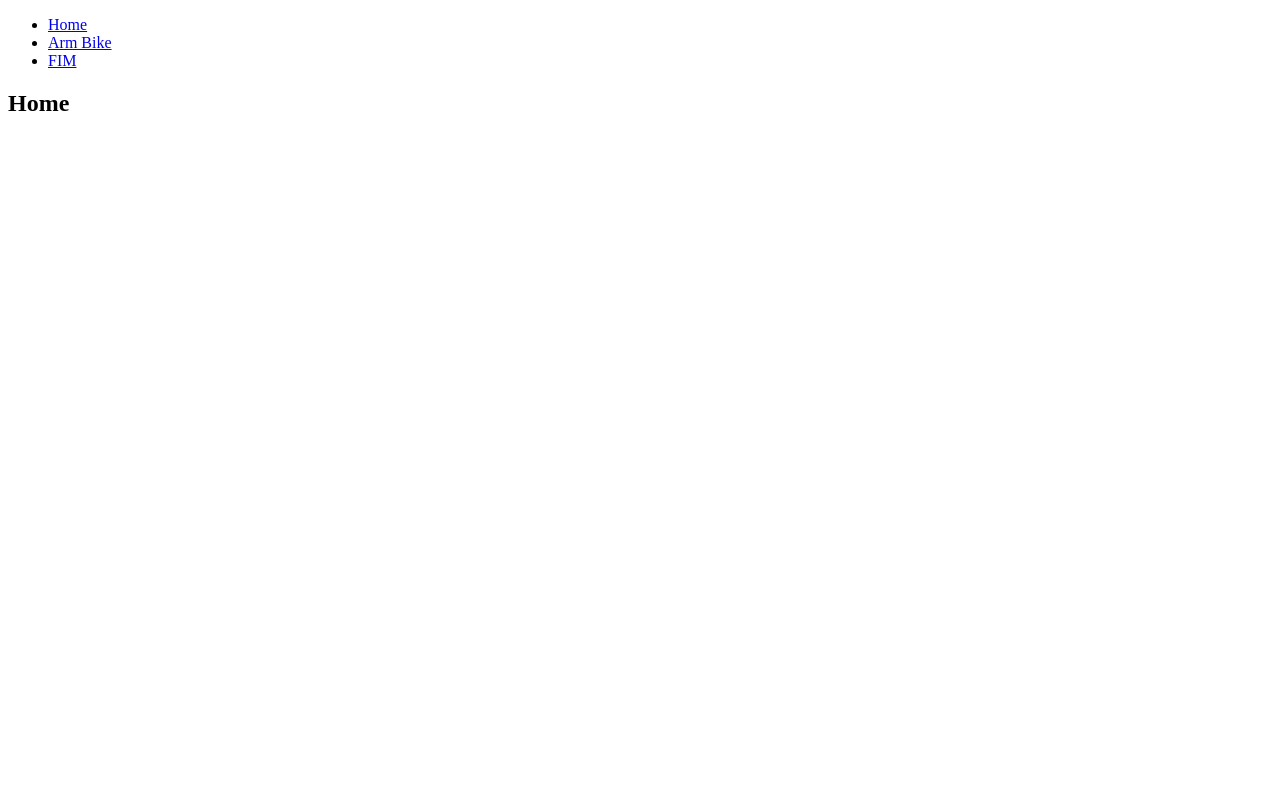
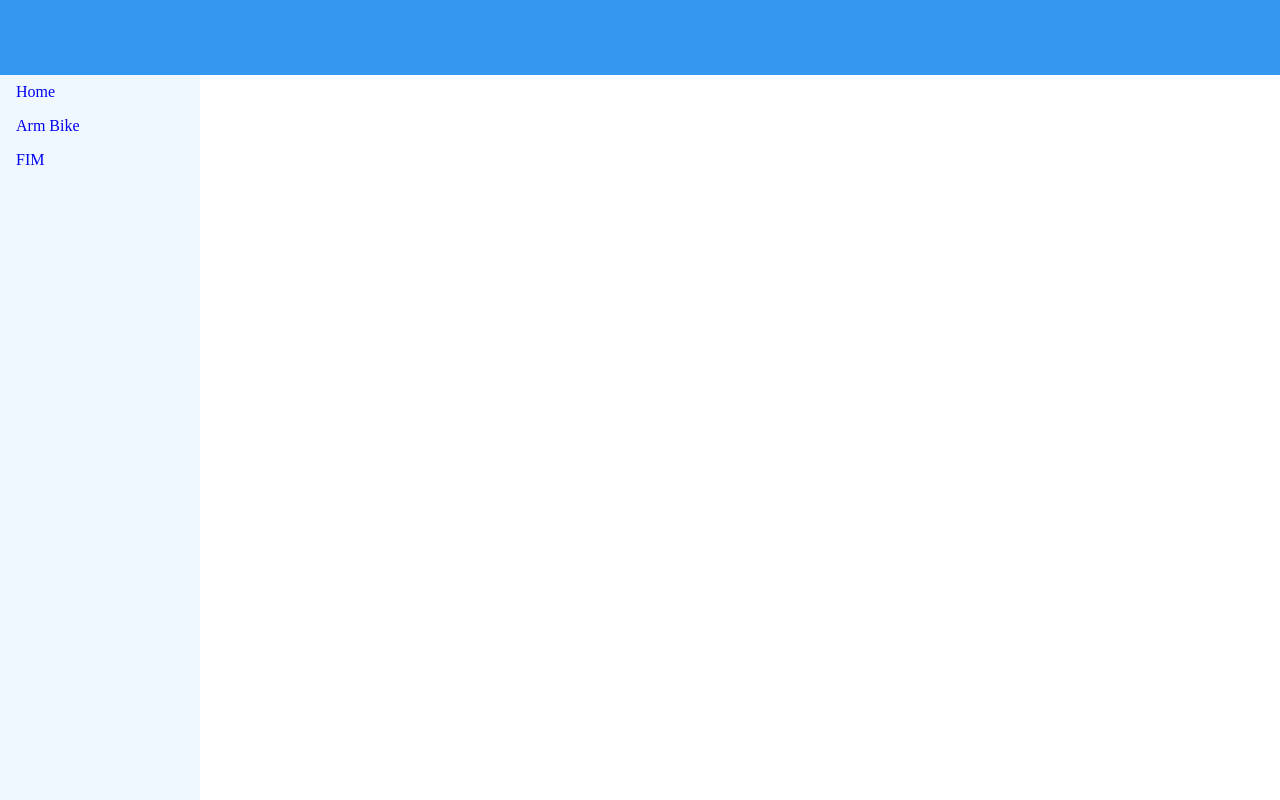
Before and after one commit to adorgan/soap-note, a React (Create React App) app in the folder client/: page / in a window 1280 px wide. Built offline with nearby package versions, Linux system fonts and the light colour scheme.

Commit message:
added grid layout

```diff
--- a/client/src/App.css
+++ b/client/src/App.css
@@ -1,3 +1,52 @@
+html, body, #root, .App, .container {
+  height: 100%;
+}
+
+body{
+    margin: 0;
+}
+.container {
+    display: grid;
+    grid-template-columns: 200px 1fr 1fr 1fr 1fr 1fr;
+    grid-template-rows: 75px 1fr 1fr 1fr 1fr 1fr;
+}
+
+nav {
+    grid-column: 1 / 2;
+    grid-row: 2 / 7;
+    height: 100%;
+    background-color: aliceblue;
+}
+
+ul {
+    list-style-type: none;
+    margin: 0;
+    padding: 0;
+
+}
+
+li a {
+    display: block;
+    text-decoration: none;
+    padding: 8px 16px;
+}
+
+li a:hover{
+    background-color: rgb(205, 225, 241);
+}
+
+.wrapper{
+    grid-column-start: 3;
+    grid-column-end: 5;
+    grid-row: 2 / 6;
+}
+
+.header{
+    grid-column: 1 / 7;
+    grid-row: 1 / 1;
+    background-color: #3498f0;
+}
+
 #fim_blurb {
     width: 100%;
 }
--- a/client/src/App.js
+++ b/client/src/App.js
@@ -7,7 +7,8 @@ import { BrowserRouter as Router, Switch, Route, Link } from "react-router-dom";
 function App() {
   return (
     <Router>
-      <div>
+      <div className='container'>
+        <Header />
         <nav>
           <ul>
             <li>
@@ -48,7 +49,7 @@ function App() {
 }
 
 function Home() {
-    return <h2>Home</h2>;
+    return <h2></h2>;
 }
 
 export default App;
--- a/client/src/components/ArmBike.js
+++ b/client/src/components/ArmBike.js
@@ -71,6 +71,7 @@ function ArmBike() {
 
     return (
         <>
+            <div className='wrapper'>
                 <h1>Arm Bike</h1>
                 <form onSubmit={handleSubmit}>
                     <fieldset>
@@ -99,7 +100,10 @@ function ArmBike() {
                     </fieldset>
                     <button type="submit">Submit</button>
                 </form>
-            {showGoalBlurb && <div contentEditable="true" id="goal_blurb"></div>}
+                {showGoalBlurb && (
+                    <div contentEditable="true" id="goal_blurb"></div>
+                )}
+            </div>
         </>
     );
 }
--- a/client/src/components/Header.js
+++ b/client/src/components/Header.js
@@ -2,8 +2,8 @@ import React from 'react'
 
 const Header = () => {
     return (
-        <header>
-            Hello
+        <header className='header'>
+
         </header>
     )
 }
```
Lines whose indentation alone changed are shown as unchanged.
